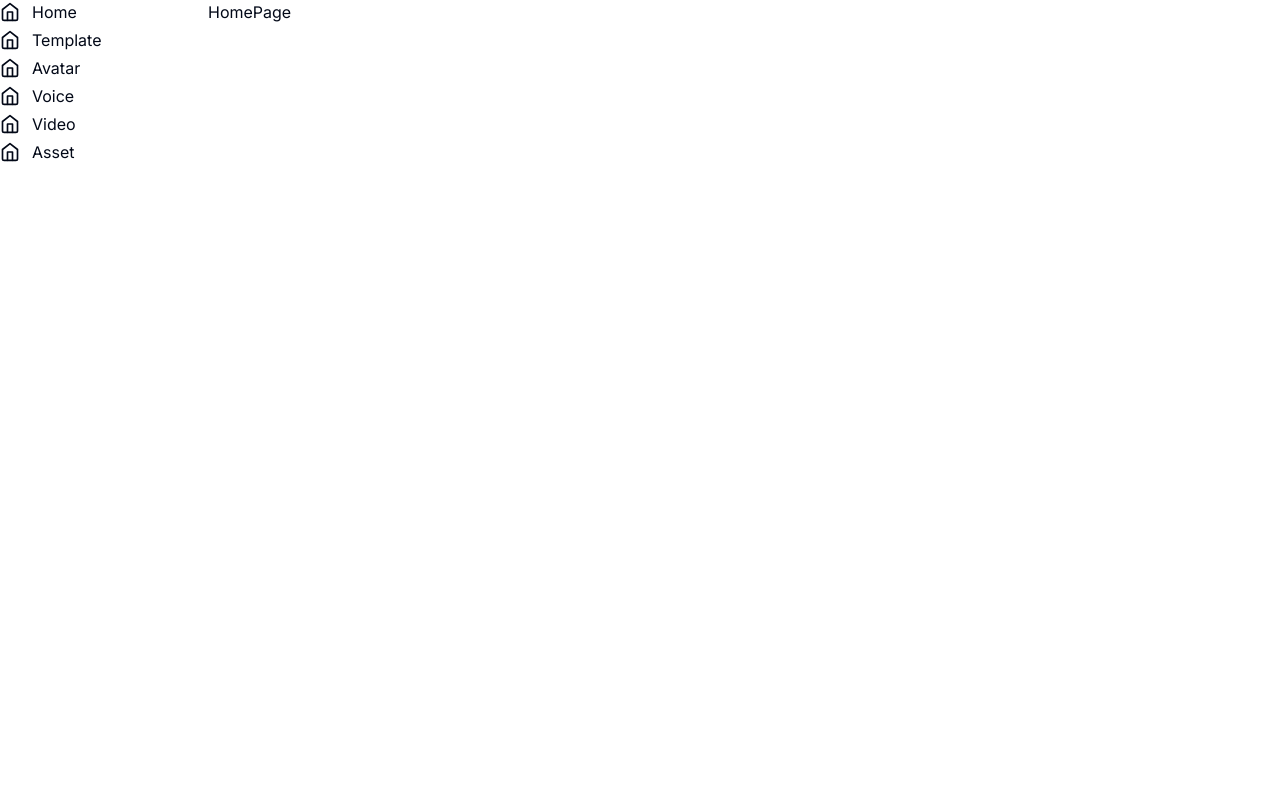
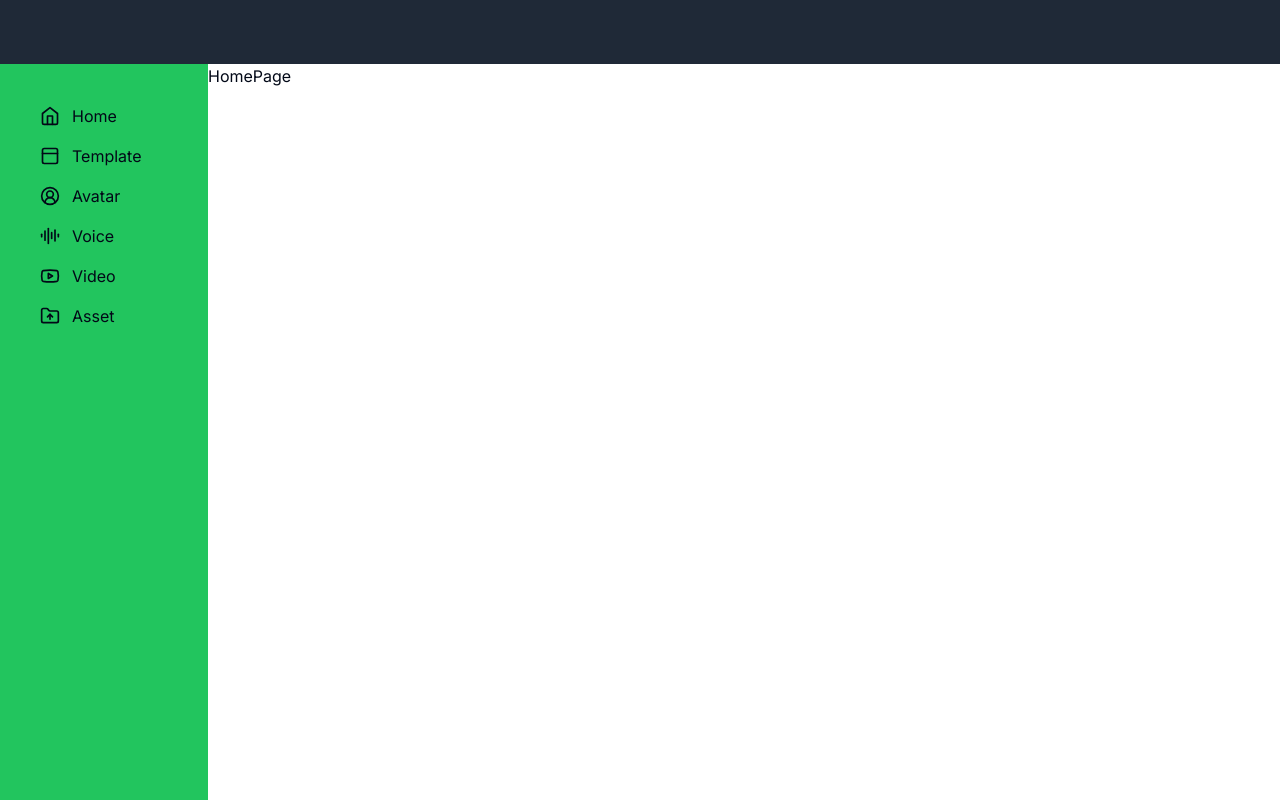
Before and after one commit to benny1122787/hey-men, a Next.js app: page /home in a window 1280 px wide. Built offline with nearby package versions, Linux system fonts and the light colour scheme.

Commit message:
add navbar，sidebar icons

```diff
--- a/app/(dashboar)/layout.tsx
+++ b/app/(dashboar)/layout.tsx
@@ -1,3 +1,4 @@
+import Navbar from "@/components/navbar";
 import Sidebar from "@/components/sidebar";
 
 export default function HomePage({
@@ -6,13 +7,14 @@ export default function HomePage({
   children: React.ReactNode;
 }) {
   return (
-    <div>
-      <div className="h-full relative">
-        <div className="hidden h-full md:flex md:w-52 md:flex-col md:fixed md:inset-y-0">
-          <Sidebar />
-        </div>
-      </div >
-      <main className="md:pl-52">
+    <div className="flex">
+      <div className="bg-gray-800 p-8 fixed w-full top-0 z-10">
+        <Navbar />
+      </div>
+      <div className="hidden h-full md:flex md:w-52 md:flex-col md:fixed md:inset-y-16 bg-green-500">
+        <Sidebar />
+      </div>
+      <main className="md:pl-52 md:p-16">
         {children}
       </main>
     </div>
--- /dev/null
+++ b/components/navbar.tsx
@@ -0,0 +1,7 @@
+export default function Navbar() {
+  return (
+    <div >
+
+    </div>
+  )
+}
--- a/components/sidebar.tsx
+++ b/components/sidebar.tsx
@@ -1,4 +1,4 @@
-import { Home } from "lucide-react"
+import { Home , PanelTop, CircleUserRound, AudioLines, Youtube, FolderUp} from "lucide-react"
 import Link from "next/link"
 
 const pages = [
@@ -9,34 +9,34 @@ const pages = [
   },
   {
     label: "Template",
-    icon: Home,
+    icon: PanelTop,
     href: "/template",
   },
   {
     label: "Avatar",
-    icon: Home,
+    icon: CircleUserRound,
     href: "/avatar",
   },
   {
     label: "Voice",
-    icon: Home,
+    icon: AudioLines,
     href: "/voice",
   },
   {
     label: "Video",
-    icon: Home,
+    icon: Youtube,
     href: "/video",
   },
   {
     label: "Asset",
-    icon: Home,
+    icon: FolderUp,
     href: "/asset",
   }
 ]
 
 export default function Sidebar() {
   return (
-      <div className="flex flex-col h-full space-y-1">
+      <div className="flex flex-col space-y-4 justify-start p-10 ">
         {pages.map((page) => (
           <Link
             href={page.href}
```
